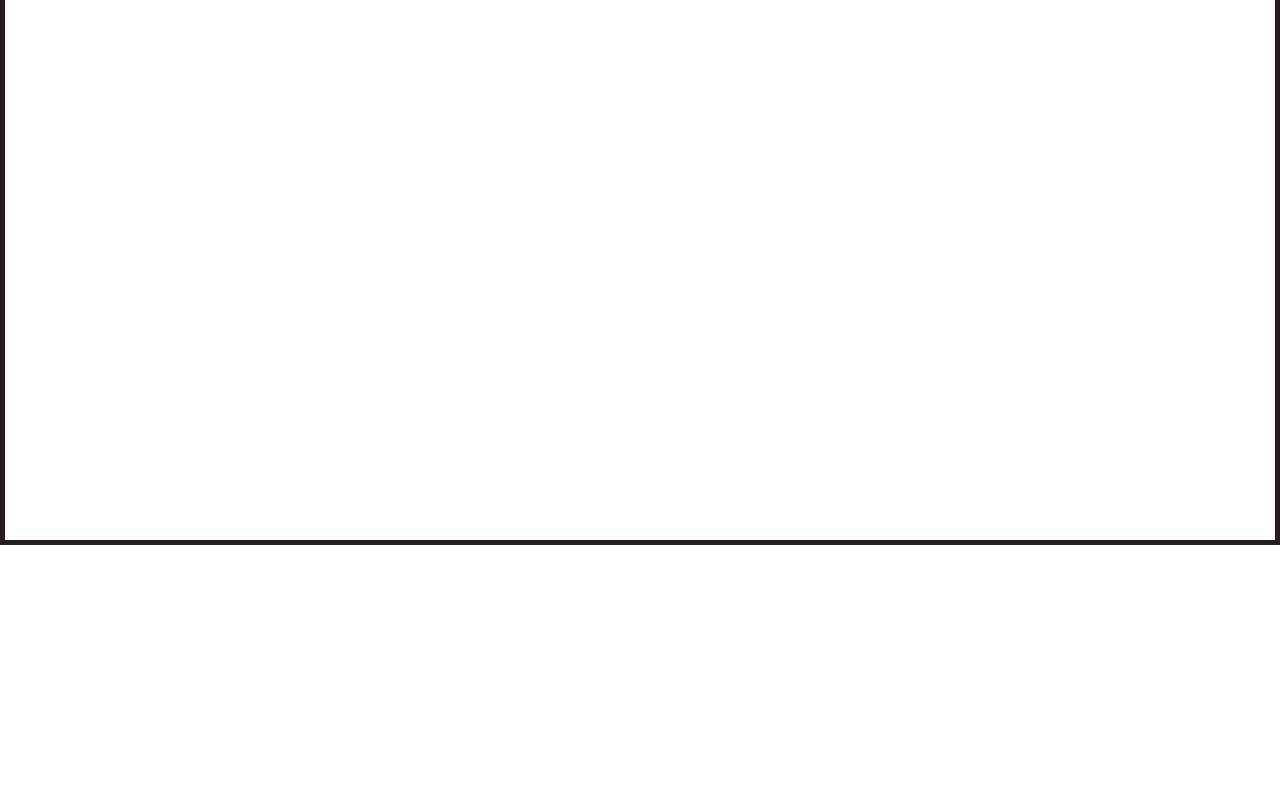
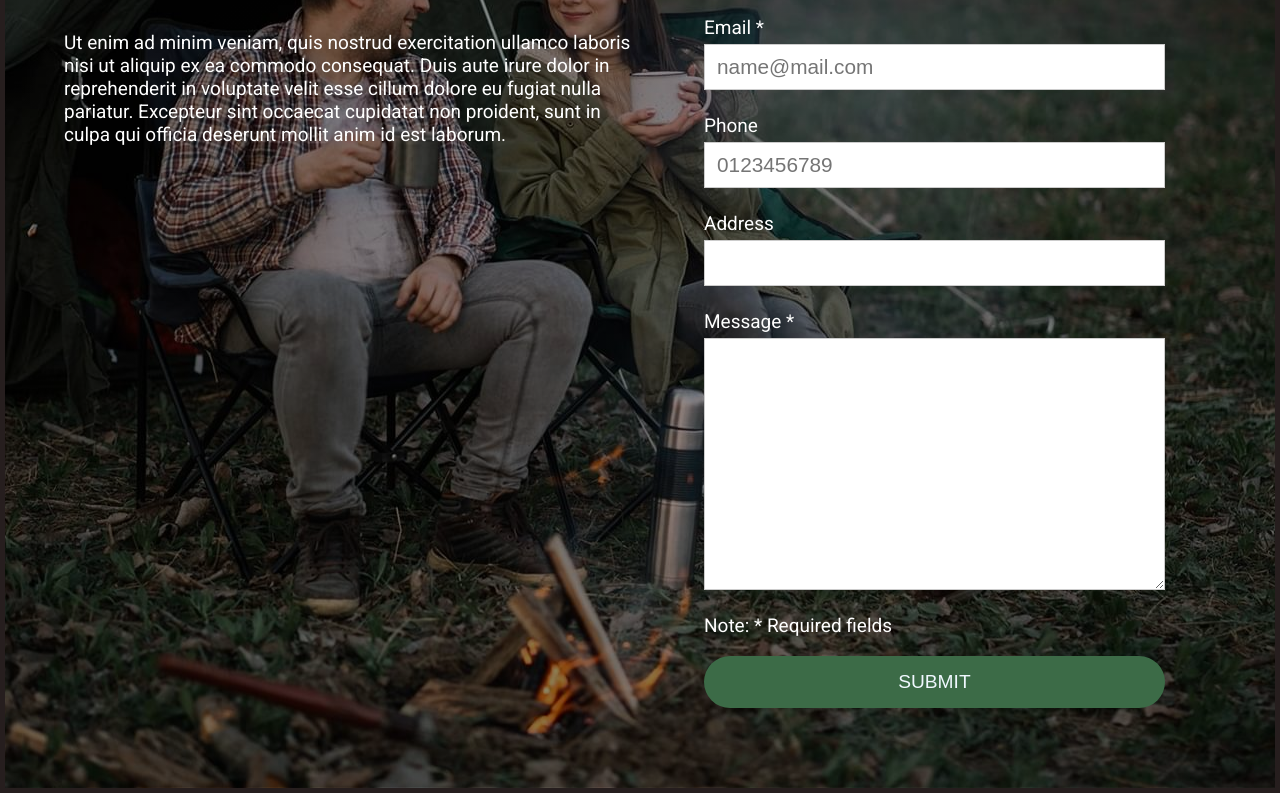
Before and after one commit to Vineethaveerapu/Assignment-1, a website built with Parcel: page contact.html in a window 1280 px wide. Shown: the part 255-1048 px from the top of the page. Before the commit the page ends 800 px from the top, so only its background shows below. Built offline with nearby package versions, Linux system fonts and the light colour scheme.

Commit message:
add form

```diff
--- a/contact.html
+++ b/contact.html
@@ -24,8 +24,66 @@
 
     <!-- Main:start -->
     <main>
-      <section>
-        <h1>Contact</h1>
+      <section class="contact__section-1 full-width">
+        <div class="content-width form-container">
+          <div>
+            <h1>Contact Us</h1>
+            <p>
+              Ut enim ad minim veniam, quis nostrud exercitation ullamco laboris
+              nisi ut aliquip ex ea commodo consequat. Duis aute irure dolor in
+              reprehenderit in voluptate velit esse cillum dolore eu fugiat
+              nulla pariatur. Excepteur sint occaecat cupidatat non proident,
+              sunt in culpa qui officia deserunt mollit anim id est laborum.
+            </p>
+          </div>
+          <div>
+            <form class="contact-form" action="" method="post">
+              <div class="form__input">
+                <label for="name">Name *</label>
+                <input name="name" id="name" type="text" required autofocus />
+              </div>
+
+              <div class="form__input">
+                <label for="email">Email *</label>
+                <input
+                  type="email"
+                  name="email"
+                  id="email"
+                  required
+                  placeholder="name@mail.com"
+                />
+              </div>
+
+              <div class="form__input">
+                <label for="phone">Phone</label>
+                <input
+                  type="tel"
+                  name="phone"
+                  id="phone"
+                  placeholder="0123456789"
+                />
+              </div>
+
+              <div class="form__input">
+                <label for="address">Address</label>
+                <input type="text" name="address" id="address" />
+              </div>
+
+              <div class="form__input">
+                <label for="message">Message *</label>
+                <textarea
+                  name="message"
+                  id="message"
+                  required
+                  rows="10"
+                ></textarea>
+              </div>
+
+              <p>Note: * Required fields</p>
+              <button type="submit">submit</button>
+            </form>
+          </div>
+        </div>
       </section>
     </main>
     <!-- Main:end -->
--- a/styles/contact.css
+++ b/styles/contact.css
@@ -0,0 +1,44 @@
+.contact__section-1 {
+  padding-top: 5rem;
+  padding-bottom: 5rem;
+  color: white;
+
+  background-image: linear-gradient(
+      0deg,
+      rgba(0, 0, 0, 0.45),
+      rgba(0, 0, 0, 0.45)
+    ),
+    url("./../images/contact-bg.jpg");
+  background-position: 50% 50%;
+}
+
+.form-container {
+  display: flex;
+  gap: 4rem;
+
+  > div {
+    flex: 0 0 50%;
+  }
+}
+
+.contact-form {
+  max-width: 80%;
+
+  button {
+    width: 100%;
+  }
+}
+
+.form__input {
+  margin-bottom: 1.5rem;
+}
+
+input,
+textarea {
+  margin-top: 5px;
+  padding: 10px 12px;
+  display: block;
+  width: 100%;
+  font-size: 1.3rem;
+  border: 1px solid #ccc;
+}
--- a/styles/style.css
+++ b/styles/style.css
@@ -128,6 +128,12 @@ section {
   margin-right: auto;
 }
 
+.content-width {
+  max-width: 90vw;
+  margin-left: auto;
+  margin-right: auto;
+}
+
 .center-text {
   display: grid;
   justify-items: center;
@@ -238,8 +244,9 @@ img {
 button {
   background-color: #3c6b47;
   color: aliceblue;
-  padding: 1rem 3rem;
-  font-size: 1.5rem;
+  padding: 0.8rem 3rem;
+  font-size: 1.2rem;
   border-radius: 50px;
   border-color: transparent;
+  text-transform: uppercase;
 }
```
